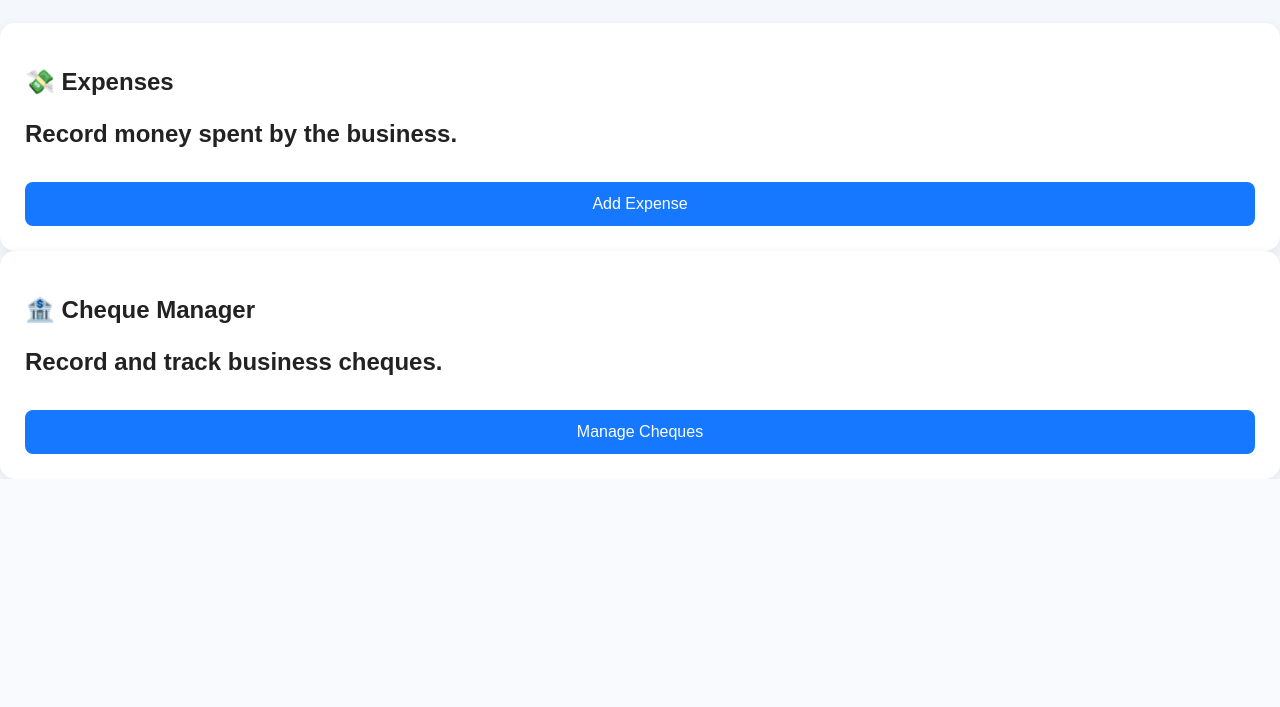
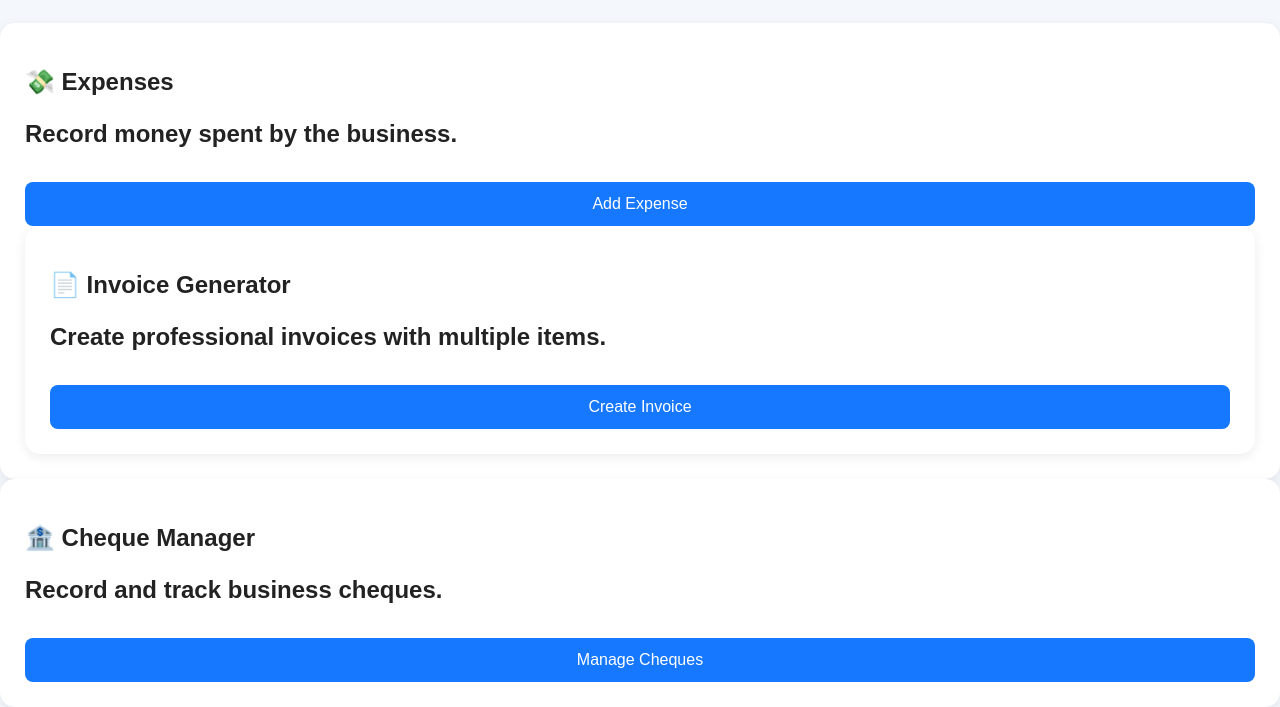
Before and after one commit to sc334ar/SmartBiz, a Python web app: template templates/templates/templates/dashboard.html in a window 1280 px wide. Shown: the part 767-1474 px from the top of the page. Before the commit the page ends 1246 px from the top, so only its background shows below. Run offline with Jinja, Linux system fonts and the light colour scheme; the template is opened without the code that fills it, so the values that code supplies are empty.

Commit message:
Update dashboard.html

```diff
--- a/templates/templates/templates/dashboard.html
+++ b/templates/templates/templates/dashboard.html
@@ -99,7 +99,22 @@
     <a href="{{ url_for('expense') }}">
         <button>Add Expense</button>
     </a>
+<div class="card">
 
+    <h2>📄 Invoice Generator</h2>
+
+    <p>
+        Create professional invoices
+        with multiple items.
+    </p>
+
+    <a href="{{ url_for('invoice') }}">
+        <button>
+            Create Invoice
+        </button>
+    </a>
+
+    </div>
 </div>
 <div class="card">
     <h2>🏦 Cheque Manager</h2>
```
